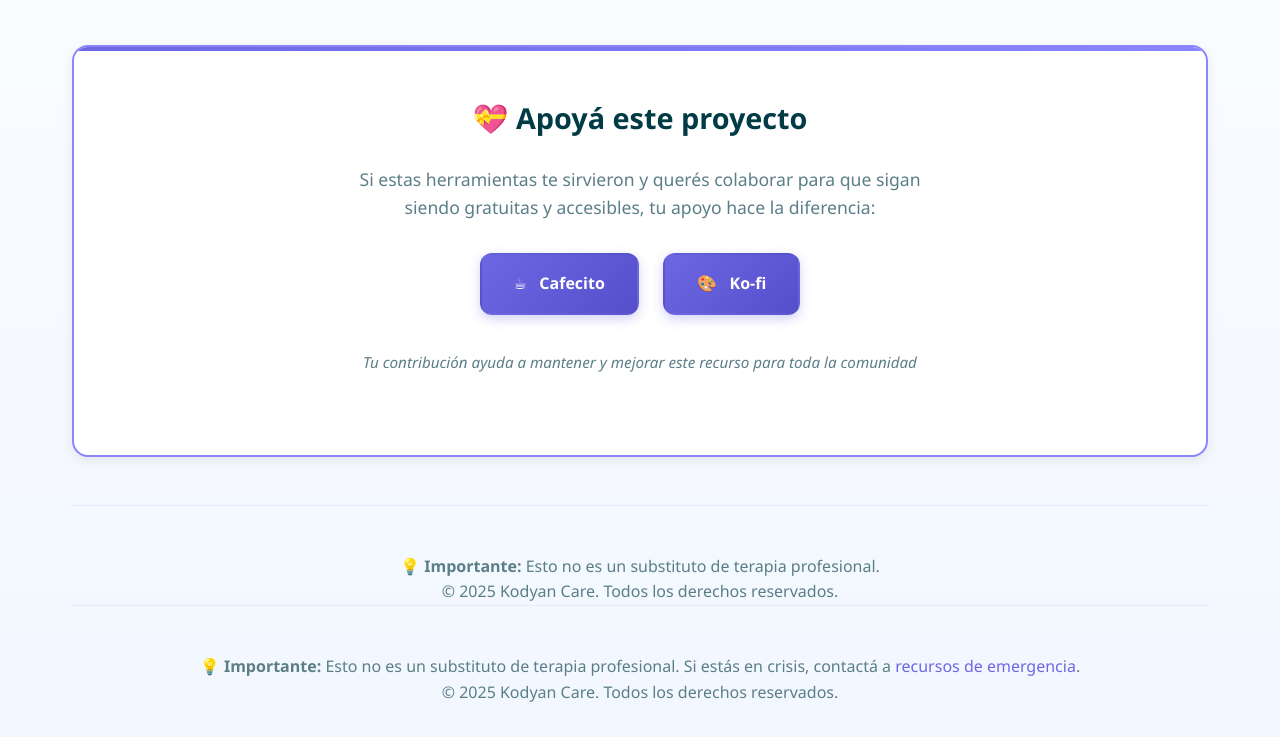
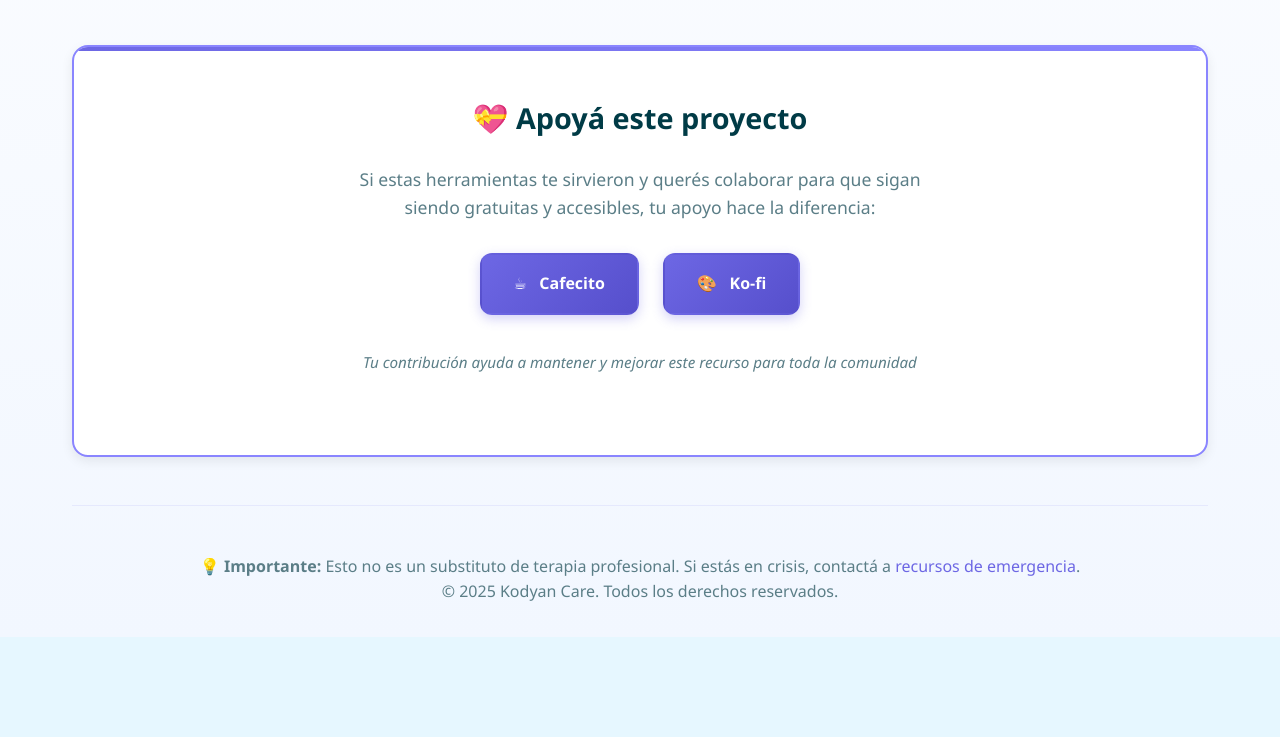
Before and after one commit to Viktoriya-koy/kodyan-care, a plain HTML site: page index.html in a window 1280 px wide. Shown: the part 5873-6610 px from the top of the page. After the commit the page ends 6510 px from the top, so only its background shows below. Drawn offline with Linux system fonts and the light colour scheme.

Commit message:
Update index.html

```diff
--- a/index.html
+++ b/index.html
@@ -372,10 +372,6 @@
     <p><small>Tu contribución ayuda a mantener y mejorar este recurso para toda la comunidad</small></p>
 </div>
 
-<div class="copyright">
-    <p><strong>💡 Importante:</strong> Esto no es un substituto de terapia profesional.</p>
-    <p>&copy; 2025 Kodyan Care. Todos los derechos reservados.</p>
-</div>
             <div class="copyright">
                 <p><strong>💡 Importante:</strong> Esto no es un substituto de terapia profesional. Si estás en crisis, contactá a <a href="emergencias.html">recursos de emergencia</a>.</p>
                 <p>&copy; 2025 Kodyan Care. Todos los derechos reservados.</p>
```
